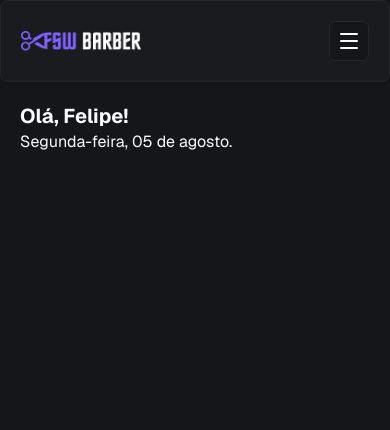
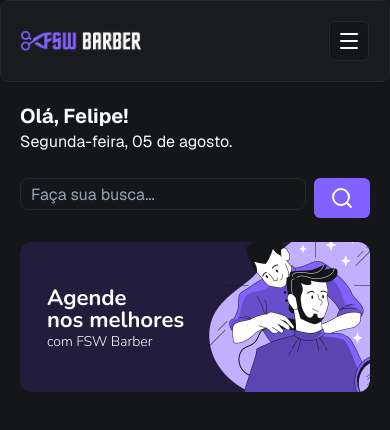
Before and after one commit to Carti011/App-Barber, a Next.js app: page / in a window 390 px wide. Shown: the top 430 px of the page. Built offline with nearby package versions, Linux system fonts and the light colour scheme.

Commit message:
feat(home): adicionar busca, banner e layout responsivo

```diff
--- a/app/page.tsx
+++ b/app/page.tsx
@@ -1,4 +1,6 @@
+import Image from "next/image";
 import Header from "./_components/header";
+import Search from "./_components/search";
 
 const Home = () => {
   return (
@@ -6,10 +8,25 @@ const Home = () => {
       {/* Header */}
       <Header />
 
-      {/* Texto */}
-      <div className="p-5">
+      <div className="mx-auto max-w-5xl p-5">
+        {/* Texto */}
         <h2 className="text-xl font-bold">Olá, Felipe! </h2>
         <p>Segunda-feira, 05 de agosto.</p>
+
+        {/* Busca */}
+        <div className="mt-6">
+          <Search />
+        </div>
+
+        {/* IMAGEM */}
+        <div className="relative mt-6 h-[150px] w-full md:h-75">
+          <Image
+            alt="Agende nos melhores com FSW Barber"
+            src="/banner-01.png"
+            fill
+            className="rounded-xl object-cover"
+          />
+        </div>
       </div>
     </div>
   );
```
Also changed, not shown: public/banner-01.png (added).
